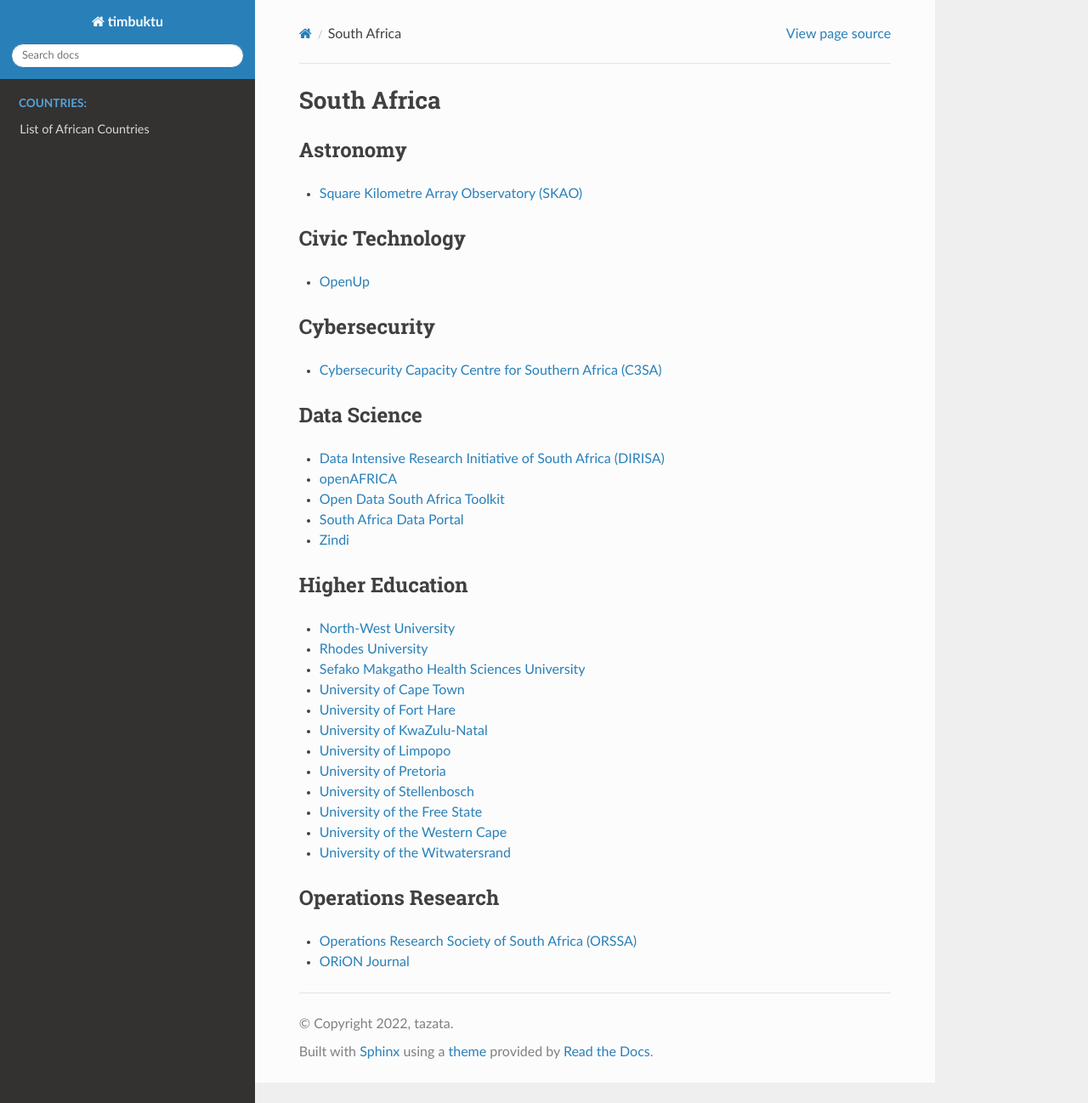
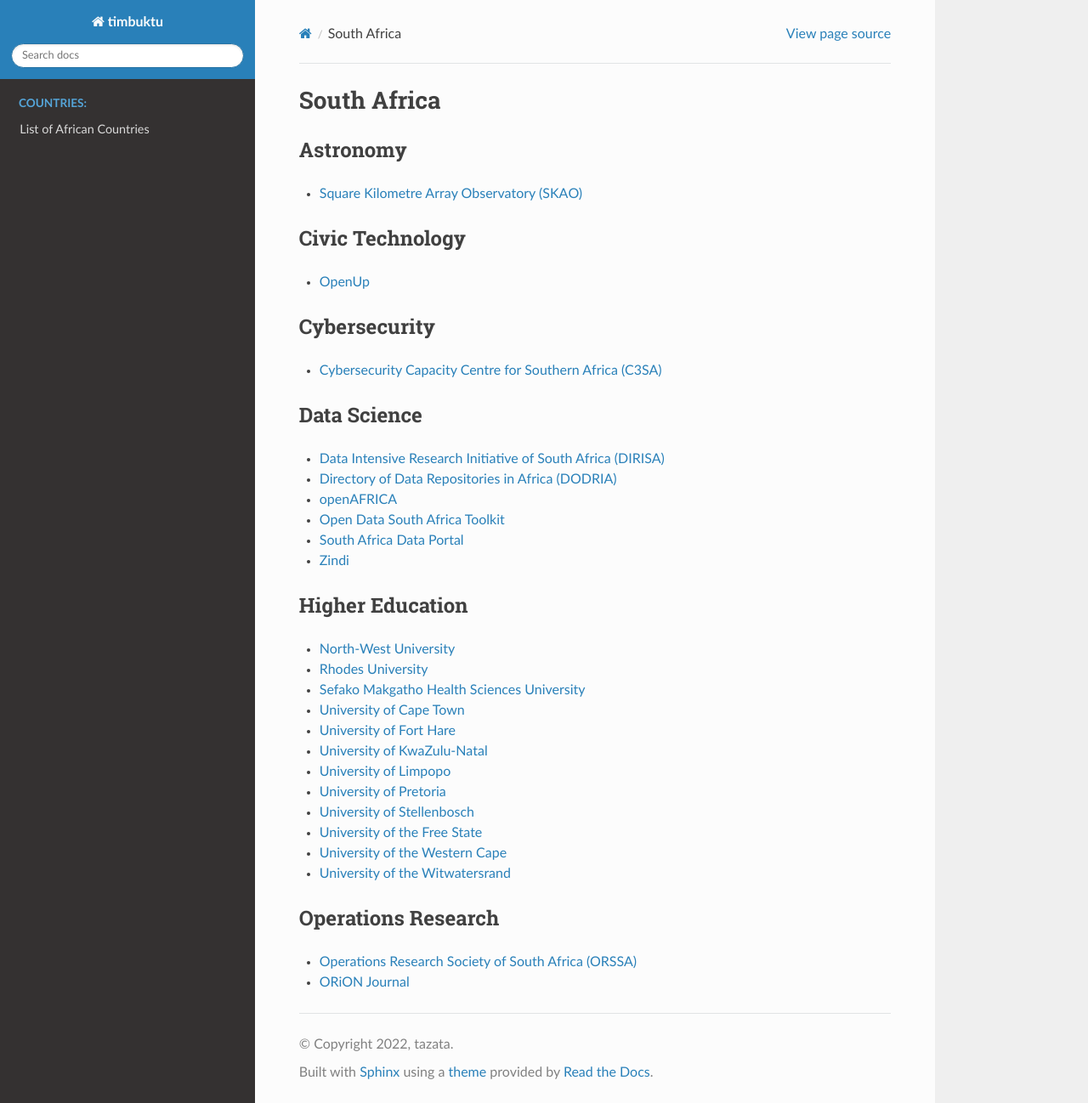
Before and after one commit to tazata/timbuktu, a Sphinx documentation site: the page built from docs/source/countries/zaf/zaf.md, in a window 1280 px wide and 1298 px high. Shown: the whole window at 85% size. Built offline with Sphinx 7.4.7 and the Read the Docs theme 2.0.0, drawn with Linux system fonts in a browser that asks for light colours.

Commit message:
Update country zaf page
Signed-off-by: tazata <110253361+tazata@users.noreply.github.com>

```diff
--- a/docs/source/countries/zaf/zaf.md
+++ b/docs/source/countries/zaf/zaf.md
@@ -11,6 +11,7 @@
 
 ## Data Science
 - [Data Intensive Research Initiative of South Africa (DIRISA)](https://www.dirisa.ac.za/)
+- [Directory of Data Repositories in Africa (DODRIA)](https://researchdatadirectoryonafrica.wordpress.com/)
 - [openAFRICA](https://africaopendata.org/)
 - [Open Data South Africa Toolkit](https://opendataza.gitbook.io/toolkit/)
 - [South Africa Data Portal](https://southafrica.opendataforafrica.org/)
```
